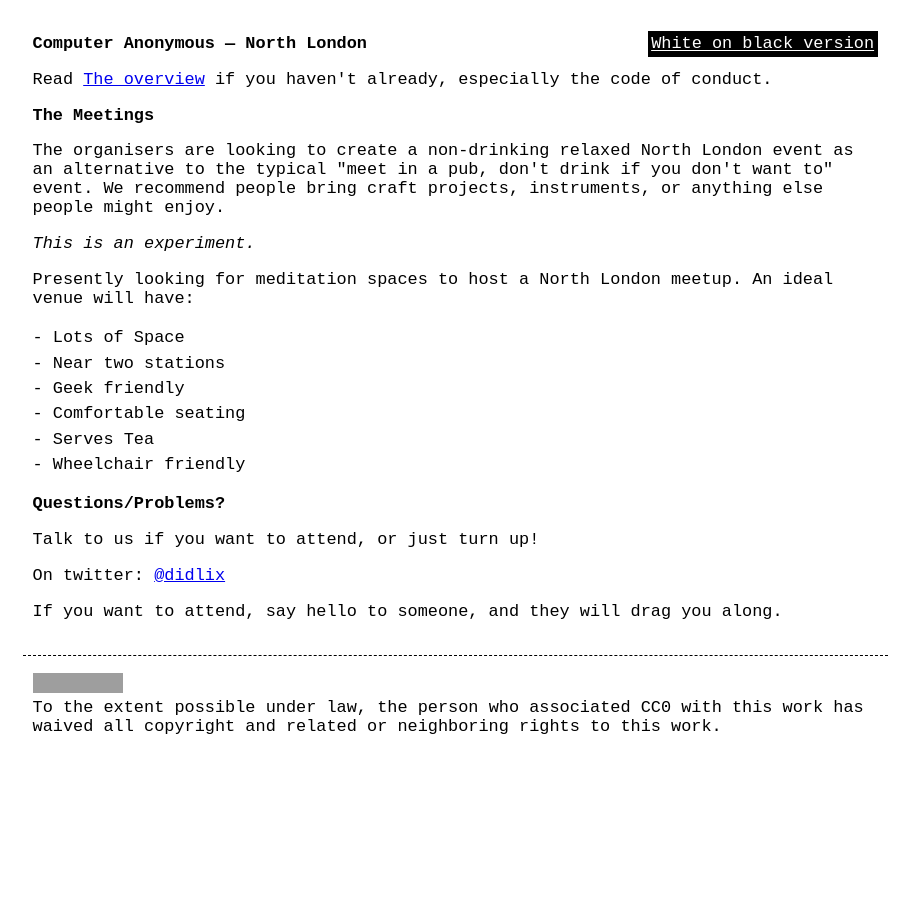
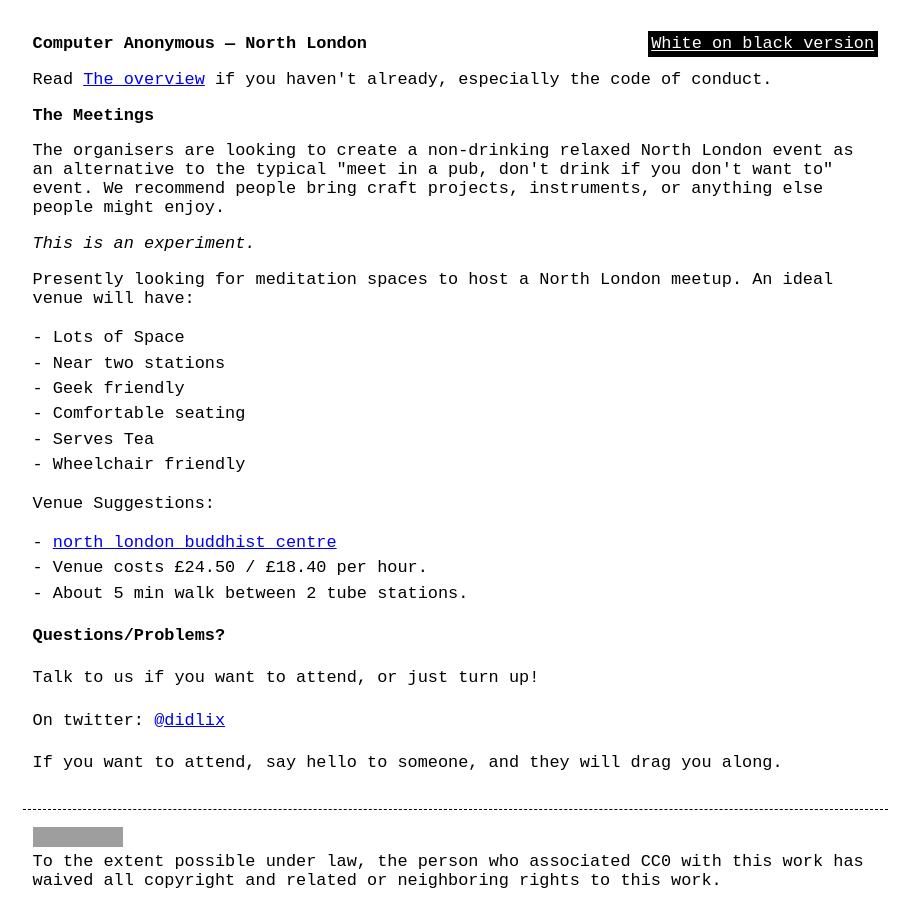
Before and after one commit to computeranonymous/computer, a Jekyll site: the page built from uk_north_london.html, in a window 1280 px wide. Shown: the whole page, without its empty margins (185-1094 px from the left). Built offline with Jekyll 4.4.1, drawn with Linux system fonts in a browser that asks for light colours; before the commit the page ends 900 px from its top, so only the background shows below that; grey boxes are pictures that could not be loaded.

Commit message:
Add possible North London Venue

```diff
--- a/uk_north_london.html
+++ b/uk_north_london.html
@@ -24,6 +24,16 @@ title: Computer Anonymous North London
   <li>Wheelchair friendly</li>
 </ul>
 
+<p>Venue Suggestions:</p>
+
+<ul>
+  <li><a href="http://northlondonbuddhistcentre.com/">north london buddhist centre</a>
+    <ul>
+      <li>Venue costs £24.50 / £18.40 per hour.</li>
+      <li>About 5 min walk between 2 tube stations.</li>
+  </li>
+</ul>
+
 <h3>Questions/Problems?</h3>
 
 <p>Talk to us if you want to attend, or just turn up!</p>
```
